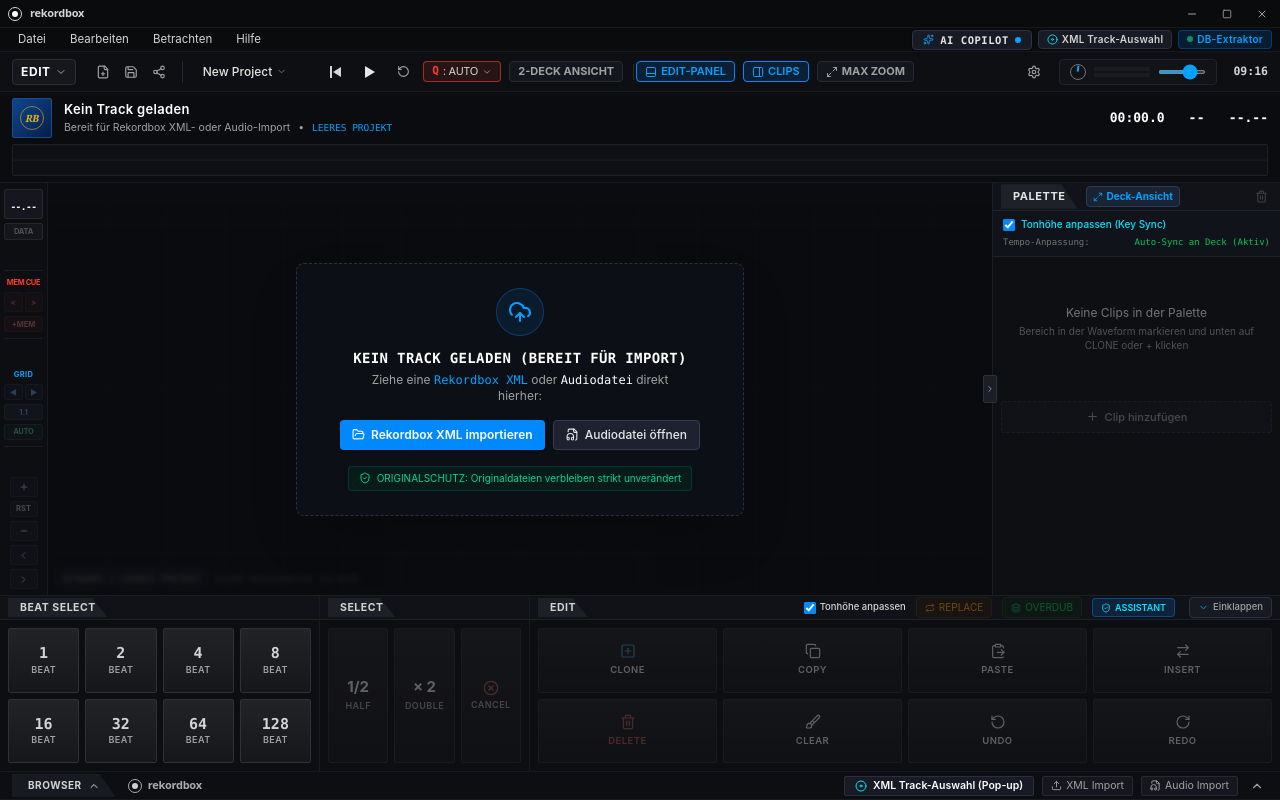
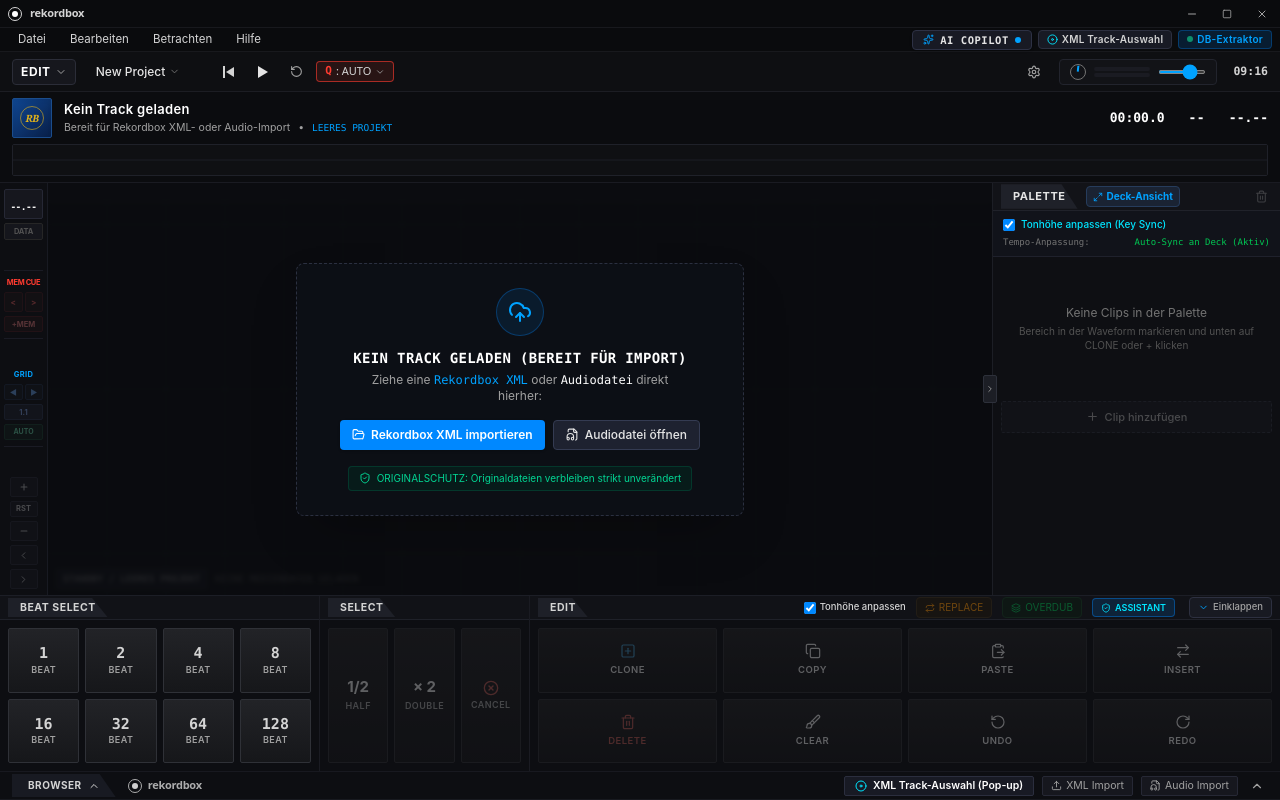
Before and after one commit to Airdox/airdox_editor, a React (Vite) app: page / in a window 1280 px wide. Built offline with nearby package versions, Linux system fonts and the light colour scheme; a web font is replaced by a local one.

Commit message:
Clean editor UI and render continuous causal waveforms
Co-authored-by: arena-agent <297053741+arena-agent@users.noreply.github.com>

```diff
--- a/src/App.tsx
+++ b/src/App.tsx
@@ -874,10 +874,10 @@
           return t;
         }));
 
-        logger.info(`Auto-Cue: Generierte ${newCues.length} neue Cue-Punkte (Drops & Breaks) für "${activeTrack.title}"`);
+        logger.info('BEATGRID', `Auto-Cue: Generierte ${newCues.length} neue Cue-Punkte (Drops & Breaks) für "${activeTrack.title}"`);
       }
     } catch (err: any) {
-      logger.error(`Fehler bei Auto-Cue Generierung: ${err.message}`);
+      logger.error('BEATGRID', `Fehler bei Auto-Cue Generierung: ${err.message}`, err);
     }
   }, [activeTrack]);
 
--- a/src/components/EditModeBar.tsx
+++ b/src/components/EditModeBar.tsx
@@ -7,18 +7,11 @@
 
 import React, { useState, useEffect } from 'react';
 import {
-  FilePlus,
-  Save,
-  Share2,
   ChevronDown,
   RotateCcw,
   Info,
   Settings,
   Volume2,
-  PanelBottom,
-  PanelRight,
-  Maximize2,
-  Minimize2,
 } from 'lucide-react';
 
 interface EditModeBarProps {
@@ -100,31 +93,6 @@
           <ChevronDown size={12} className="text-neutral-400" />
         </div>
 
-        {/* Small project icons */}
-        <div className="flex items-center space-x-1.5 text-neutral-400 pl-1 border-r border-[#262832] pr-3">
-          <button
-            onClick={onNewProject}
-            className="p-1 hover:text-white hover:bg-[#20222a] rounded transition-colors"
-            title="Neues Projekt"
-          >
-            <FilePlus size={14} />
-          </button>
-          <button
-            onClick={onSaveProject}
-            className="p-1 hover:text-white hover:bg-[#20222a] rounded transition-colors"
-            title="Projekt speichern"
-          >
-            <Save size={14} />
-          </button>
-          <button
-            onClick={onExport}
-            className="p-1 hover:text-white hover:bg-[#20222a] rounded transition-colors"
-            title="Exportieren"
-          >
-            <Share2 size={14} />
-          </button>
-        </div>
-
         {/* Project Name dropdown */}
         <div className="flex items-center space-x-1 text-neutral-200 font-medium text-[12px] hover:text-white cursor-pointer px-2 py-1 rounded hover:bg-[#191b22]">
           <span>{projectName}</span>
@@ -191,68 +159,6 @@
             <ChevronDown size={10} className="text-neutral-400" />
           </button>
 
-          {/* Deck View Layout Toggle: 1-DECK vs 2-DECK (Dual Deck Clip View) */}
-          {onTogglePaletteViewMode && (
-            <button
-              onClick={onTogglePaletteViewMode}
-              className={`flex items-center space-x-1 px-2 py-0.5 rounded text-[11px] font-bold border transition-colors ${
-                paletteViewMode === 'FULL_DECK'
-                  ? 'border-[#0088ff] bg-[#0d2238] text-[#00c8ff]'
-                  : 'border-[#262a36] bg-[#14161e] text-neutral-400 hover:text-white hover:border-[#383d4e]'
-              }`}
-              title="Zwischen Standard-Ansicht und 2-Deck-Ansicht (Deck A + Clip-Deck B) umschalten"
-            >
-              <span>{paletteViewMode === 'FULL_DECK' ? '2-DECK AKTIV' : '2-DECK ANSICHT'}</span>
-            </button>
-          )}
-
-          {/* Collapsible Edit Palette (Bottom) & Clip Palette (Side) & Max Waveform Mode */}
-          <div className="h-4 w-px bg-[#262832] mx-0.5" />
-
-          {onToggleBottomControl && (
-            <button
-              onClick={onToggleBottomControl}
-              className={`flex items-center space-x-1 px-2 py-0.5 rounded text-[11px] font-semibold border transition-colors ${
-                bottomControlOpen
-                  ? 'border-[#0088ff] bg-[#0c2035] text-[#00a2ff]'
-                  : 'border-[#262a36] bg-[#14161e] text-neutral-400 hover:text-white'
-              }`}
-              title="Editierpalette unten ein-/ausklappen für maximale Wellenform-Fläche (Taste: E)"
-            >
-              <PanelBottom size={12} />
-              <span>EDIT-PANEL</span>
-            </button>
-          )}
-
-          {onTogglePalette && (
-            <button
-              onClick={onTogglePalette}
-              className={`flex items-center space-x-1 px-2 py-0.5 rounded text-[11px] font-semibold border transition-colors ${
-                paletteOpen
-                  ? 'border-[#0088ff] bg-[#0c2035] text-[#00a2ff]'
-                  : 'border-[#262a36] bg-[#14161e] text-neutral-400 hover:text-white'
-              }`}
-              title="Clip-Palette rechts ein-/ausklappen (Taste: P)"
-            >
-              <PanelRight size={12} />
-              <span>CLIPS</span>
-            </button>
-          )}
-
-          {onToggleMaxWaveform && (
-            <button
-              onClick={onToggleMaxWaveform}
-              className={`flex items-center space-x-1 px-2 py-0.5 rounded text-[11px] font-bold border transition-colors ${
-                isMaxWaveform
-                  ? 'border-[#00e5ff] bg-[#003848] text-[#00e5ff] shadow-[0_0_8px_rgba(0,229,255,0.3)]'
-                  : 'border-[#262a36] bg-[#14161e] text-neutral-400 hover:text-[#00e5ff] hover:border-[#383d4e]'
-              }`}
-              title="Wellenform maximieren (Zen-Modus: klappt Paletten ein für maximale Bearbeitungsfläche) [Taste: M]"
-            >
-              {isMaxWaveform ? <Minimize2 size={12} /> : <Maximize2 size={12} />}
-              <span>{isMaxWaveform ? 'MAX AKTIV' : 'MAX ZOOM'}</span>
-            </button>
-          )}
         </div>
       </div>
 
```
Also changed, not shown: src/components/DetailWaveform.tsx (+55 -91 lines), vite.config.ts (+3 -0 lines), 1 other file (tests, documents, lock files or other folders).
